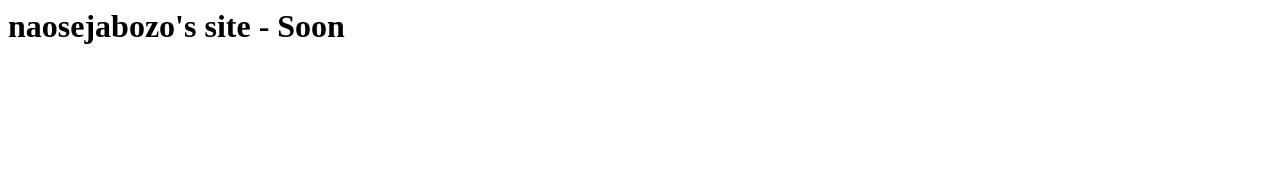
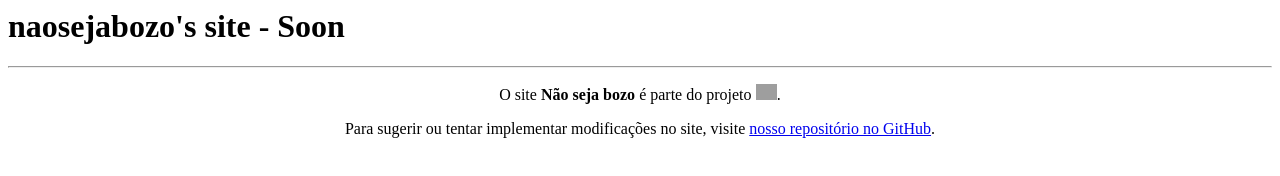
Before and after one commit to PartidoVelho/naosejabozo.com.br, a plain HTML site: page index.html in a window 1280 px wide. Drawn offline with Linux system fonts and the light colour scheme; grey boxes are pictures that could not be loaded.

Commit message:
add credits to main project

```diff
--- a/index.html
+++ b/index.html
@@ -1,2 +1,5 @@
 <title>naosejabozo's site - Soon</title>
 <h1>naosejabozo's site - Soon</h1>
+<hr/>
+<center><p>O site <b>Não seja bozo</b> é parte do projeto <a href="https://partidovelho.github.io/"><img alt="Partido Velho" title="Partido Velho" src="https://partidovelho.org/press/press-kit/img/logotype-plain_black_full.svg" height="16px"></a>.</p>
+<p>Para sugerir ou tentar implementar modificações no site, visite <a href="https://github.com/PartidoVelho/naosejabozo.com.br" target="_blank">nosso repositório no GitHub</a>.</p></center>
```
Also changed, not shown: 1 other file.
